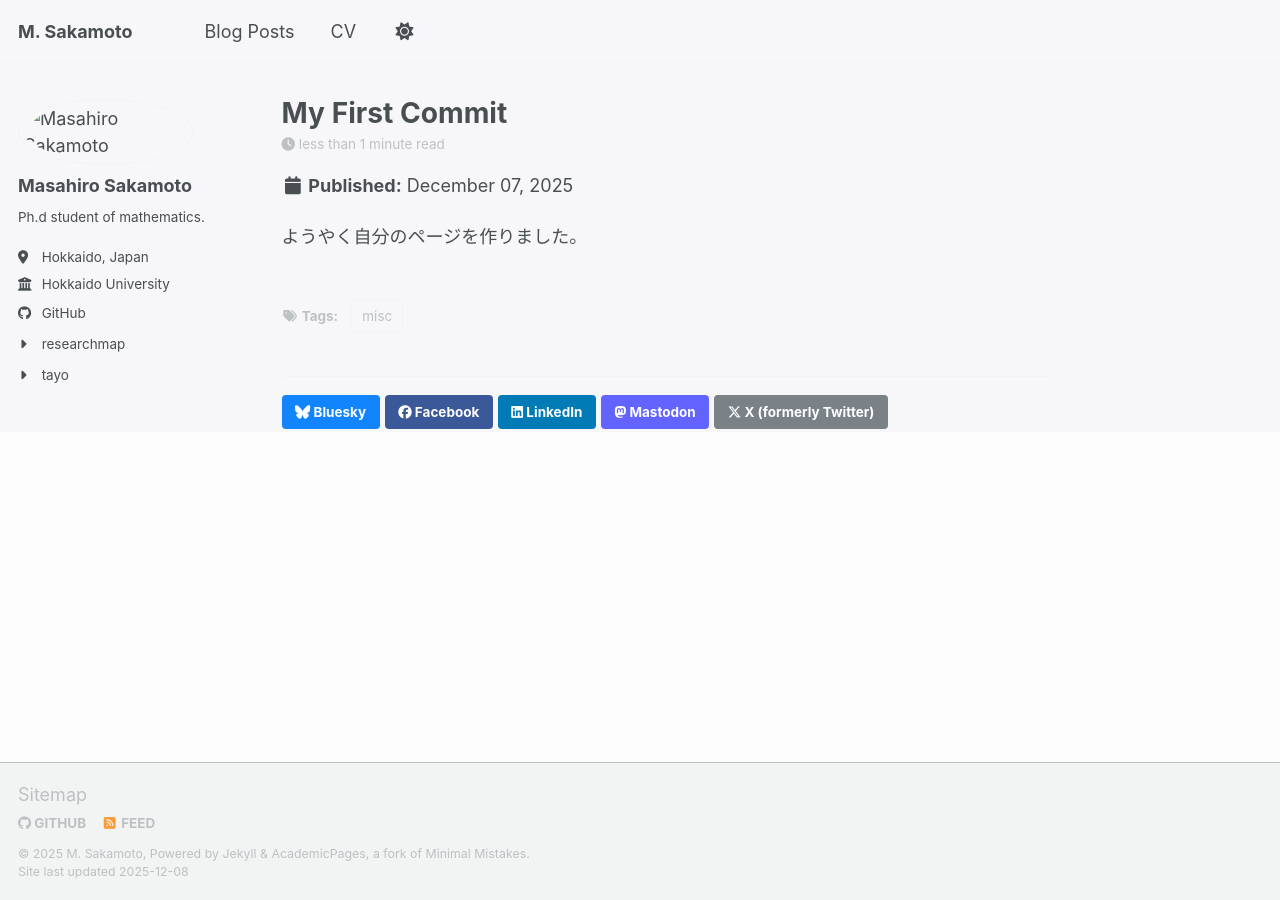
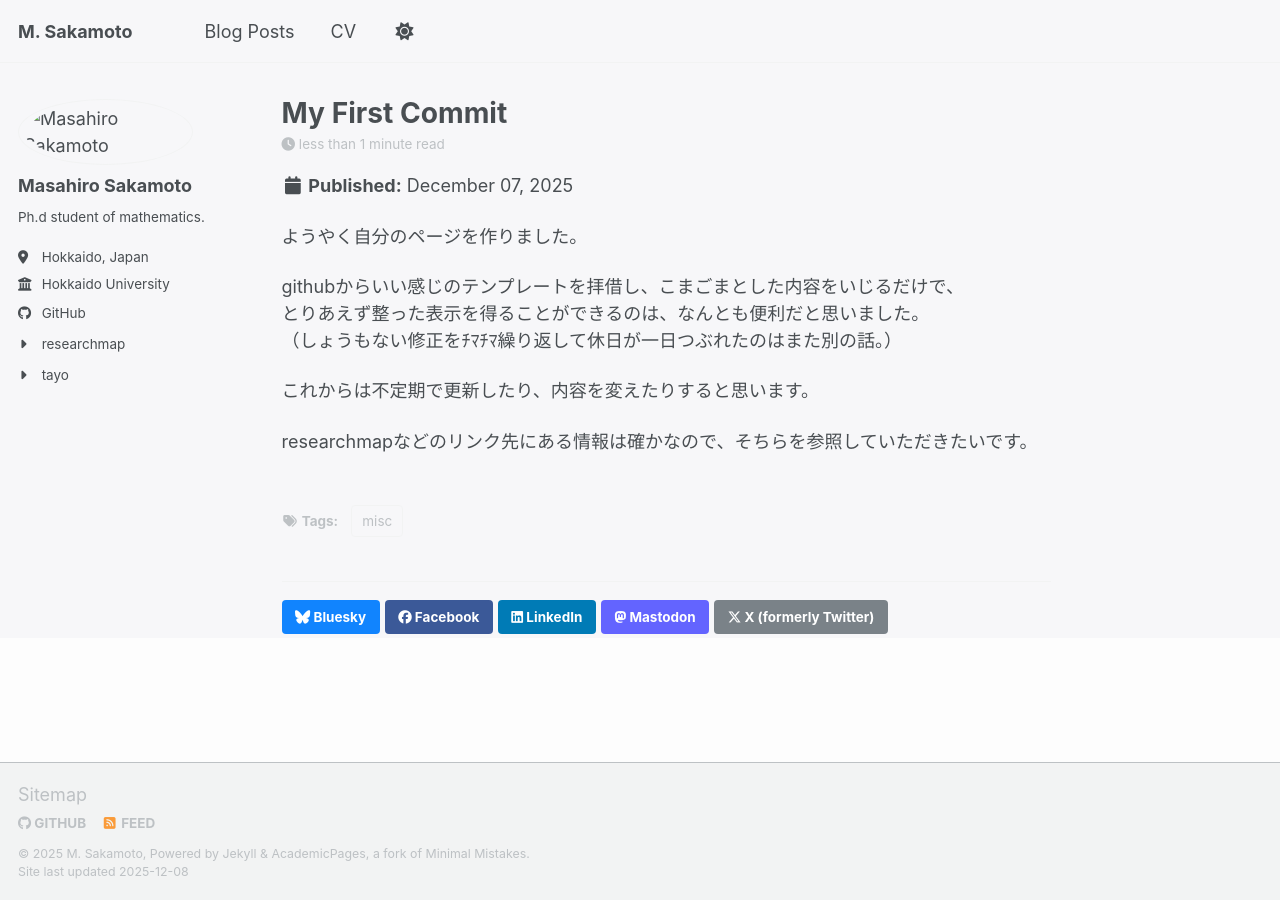
Before and after one commit to masa-moto/masa-moto.github.io, a Jekyll site: the page built from _posts/2025-12-07-first-commit.md, in a window 1280 px wide. Built offline with Jekyll 4.4.1, drawn with Linux system fonts in a browser that asks for light colours; a script bundle is joined from its source files by our own code; library files that are not in the unit come from our copies.

Commit message:
add: add some files

```diff
--- a/_posts/2025-12-07-first-commit.md
+++ b/_posts/2025-12-07-first-commit.md
@@ -8,3 +8,12 @@ tags:
 
 
 ようやく自分のページを作りました。
+
+githubからいい感じのテンプレートを拝借し、こまごまとした内容をいじるだけで、\\
+とりあえず整った表示を得ることができるのは、なんとも便利だと思いました。\\
+（しょうもない修正をﾁﾏﾁﾏ繰り返して休日が一日つぶれたのはまた別の話。）
+
+
+これからは不定期で更新したり、内容を変えたりすると思います。
+
+researchmapなどのリンク先にある情報は確かなので、そちらを参照していただきたいです。
--- a/_sass/_custom.scss
+++ b/_sass/_custom.scss
@@ -7,7 +7,7 @@
 html[data-theme="light"],
 :root {
   --bg-color: #fdfdfd;                   /* 背景色 */
-  --accent-color: #aa0000;         /* 既クリックリンク */
+  --accent-color: #55939f;         /* 既クリックリンク */
   background-color: var(--bg-color);
 }
 
@@ -22,8 +22,9 @@ html[data-theme="light"] body {
 
 /* ▼ Dark mode */
 html[data-theme="dark"] {
-  --bg-color: #0f0f0f;                   /* 背景色 */
+  --bg-color: #1f1f1f;                   /* 背景色 */
   --link-visited-color: #55939f;         /* 既クリックリンク */
+  --accent-color: #55939f;         /* 既クリックリンク */
   background-color: var(--bg-color);
 }
 
```
